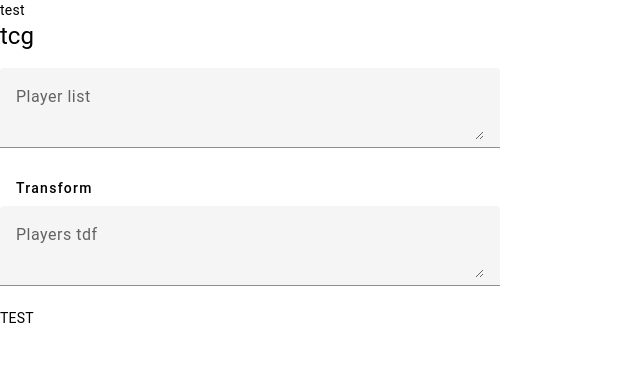
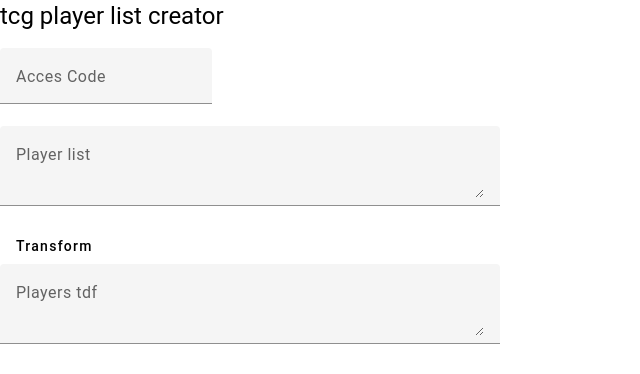
Before and after one commit to bromycorp/tcg, an Angular app: page / in a window 1280 px wide. Shown: the top 374 px of the page, without its empty margins (0-640 px from the left). Built offline with nearby package versions, Linux system fonts and the light colour scheme.

Commit message:
adding code input and code control

```diff
--- a/src/app/app.component.html
+++ b/src/app/app.component.html
@@ -1,2 +1,2 @@
-<h1 class="text-3xl font-bold underline">tcg</h1>
+<h1 class="text-3xl font-bold underline">tcg player list creator</h1>
 <app-players-form></app-players-form>
--- a/src/app/players-form/players-form.component.html
+++ b/src/app/players-form/players-form.component.html
@@ -1,16 +1,21 @@
+<form class="example-form" [formGroup]="playersFormGroup">
 
-<form class="example-form" [formGroup]="playersFormGroup">
+  <mat-form-field>
+    <mat-label>Acces Code</mat-label>
+    <input matInput formControlName="codeAccesFormControl">
+  </mat-form-field>
+  {{playersFormGroup.get("codeAccesFormControl")?.value}}
+
   <mat-form-field class="example-full-width">
     <mat-label>Player list</mat-label>
     <textarea matInput placeholder="" formControlName="playersInputFormControl"></textarea>
   </mat-form-field>
 
 
-  <button mat-flat-button (click)="transformData()">Transform</button>
+  <button mat-flat-button (click)="clickTransform()">Transform</button><span class="text-red-600 bold" *ngIf="isCodeInError">You need a valid access code</span>
 
   <mat-form-field class="example-full-width">
     <mat-label>Players tdf</mat-label>
     <textarea matInput placeholder="" formControlName="playersOutputFormControl"></textarea>
   </mat-form-field>
 </form>
-TEST
--- a/src/app/players-form/players-form.component.ts
+++ b/src/app/players-form/players-form.component.ts
@@ -11,12 +11,14 @@ import {
 import { MatIconModule } from '@angular/material/icon';
 import { MatDividerModule } from '@angular/material/divider';
 import { MatButtonModule } from '@angular/material/button';
+import { CommonModule } from '@angular/common';
 
 @Component({
   selector: 'app-players-form',
   standalone: true,
   imports: [
     FormsModule,
+    CommonModule,
     MatFormFieldModule,
     MatInputModule,
     MatButtonModule,
@@ -30,12 +32,34 @@ import { MatButtonModule } from '@angular/material/button';
 })
 export class PlayersFormComponent {
   playersFormGroup: FormGroup;
+  accesCodeList: string[] = ['test'];
+  isCodeInError: boolean = false;
 
   constructor() {
     this.playersFormGroup = new FormGroup({
       playersInputFormControl: new FormControl(),
       playersOutputFormControl: new FormControl(),
+      codeAccesFormControl: new FormControl<string | null>(''),
     });
+
+    this.playersFormGroup
+      .get('codeAccesFormControl')
+      ?.valueChanges.subscribe((value) => {
+        this.isCodeInError = false;
+      });
+  }
+
+  clickTransform(): void {
+    if (
+      this.accesCodeList.find(
+        (code) =>
+          this.playersFormGroup.get('codeAccesFormControl')?.value == code
+      )
+    ) {
+      this.transformData();
+    } else {
+      this.isCodeInError = true;
+    }
   }
 
   transformData(): void {
--- a/src/index.html
+++ b/src/index.html
@@ -1,9 +1,8 @@
 <!doctype html>
 <html lang="en">
-  test
 <head>
   <meta charset="utf-8">
-  <title>Tcg</title>
+  <title>Tcg player list creator</title>
 
 </head>
 <body class="mat-typography">
```
Also changed, not shown: 1 other file (tests, documents, lock files or other folders).
